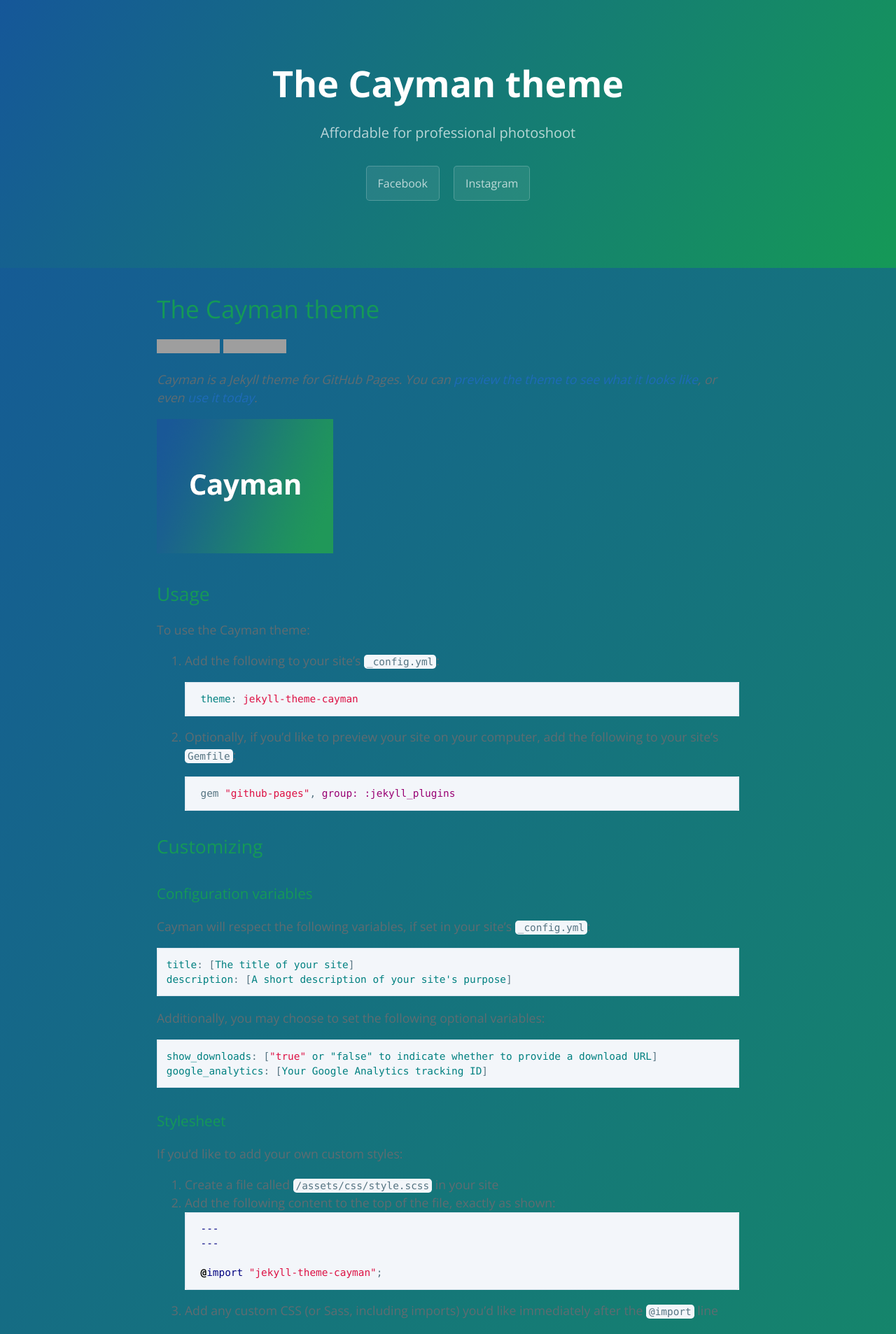
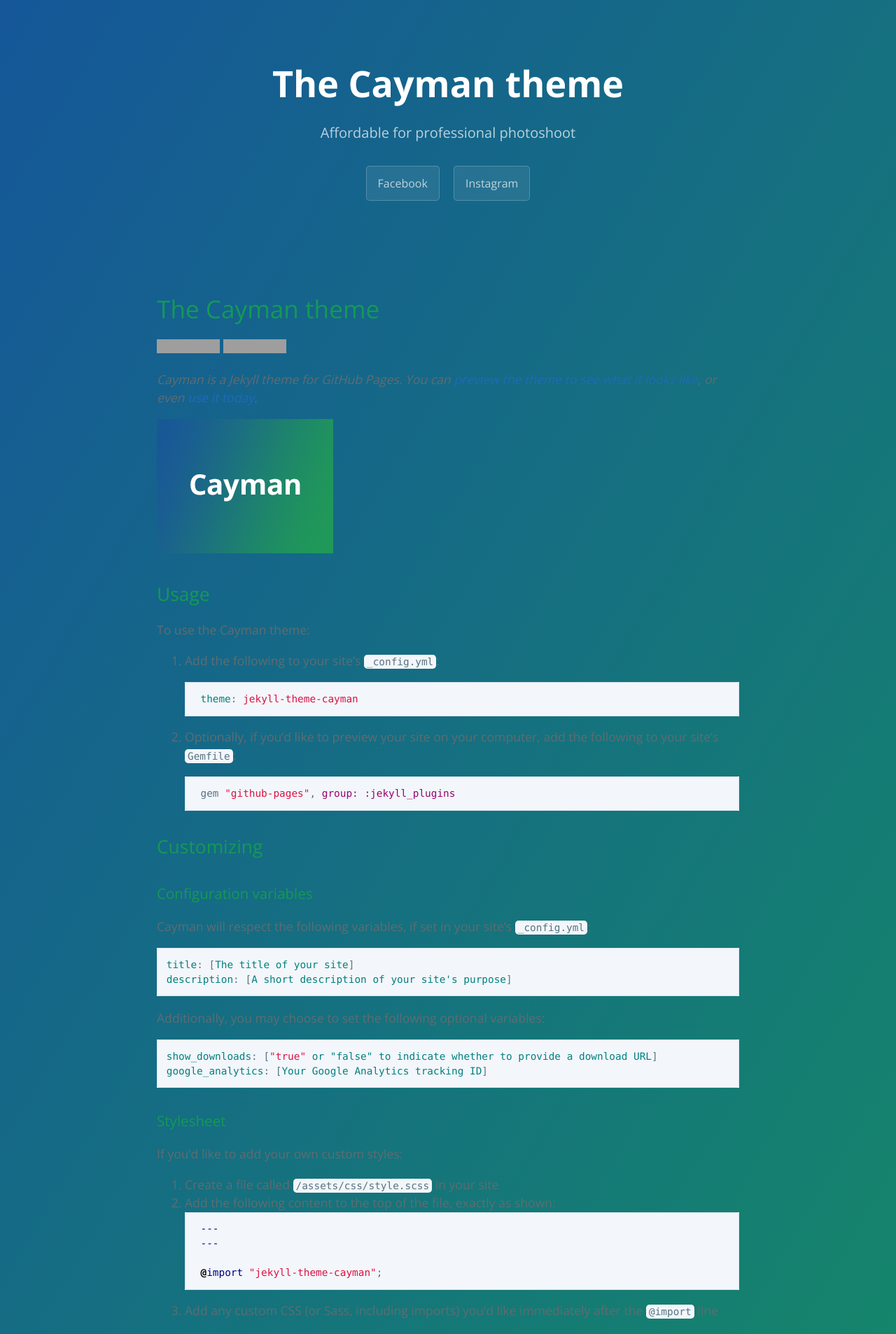
Before and after one commit to picperfect7/picperfect7.github.io, a Jekyll site: the page built from README.md, in a window 1280 px wide. Shown: the top 1907 px of the page at 70% size. Built offline with Jekyll 4.4.1, drawn with Linux system fonts in a browser that asks for light colours; our own code applies the rules of GitHub Pages for plain Markdown files; grey boxes are pictures that could not be loaded.

Commit message:
Update jekyll-theme-cayman.scss

```diff
--- a/_sass/jekyll-theme-cayman.scss
+++ b/_sass/jekyll-theme-cayman.scss
@@ -110,9 +110,6 @@
 .page-header {
   color: $header-heading-color;
   text-align: center;
-  background-color: $header-bg-color;
-  background-image: linear-gradient(120deg, $header-bg-color-secondary, $header-bg-color);
-
   @include large {
     padding: 5rem 6rem;
   }
```
